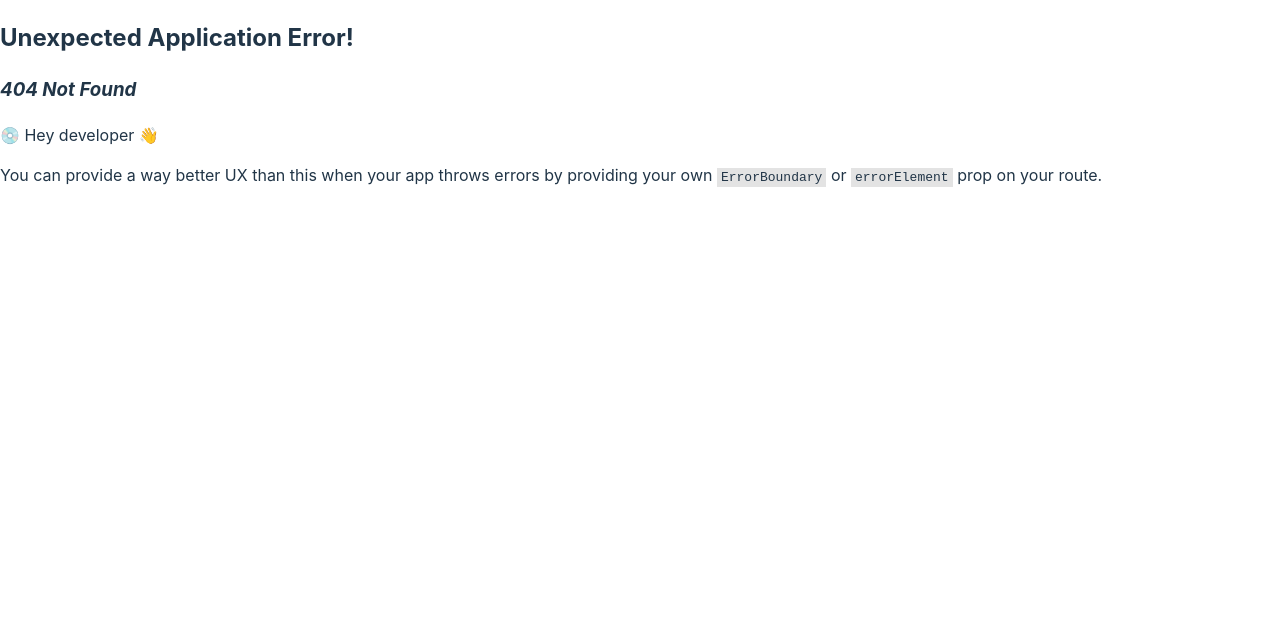
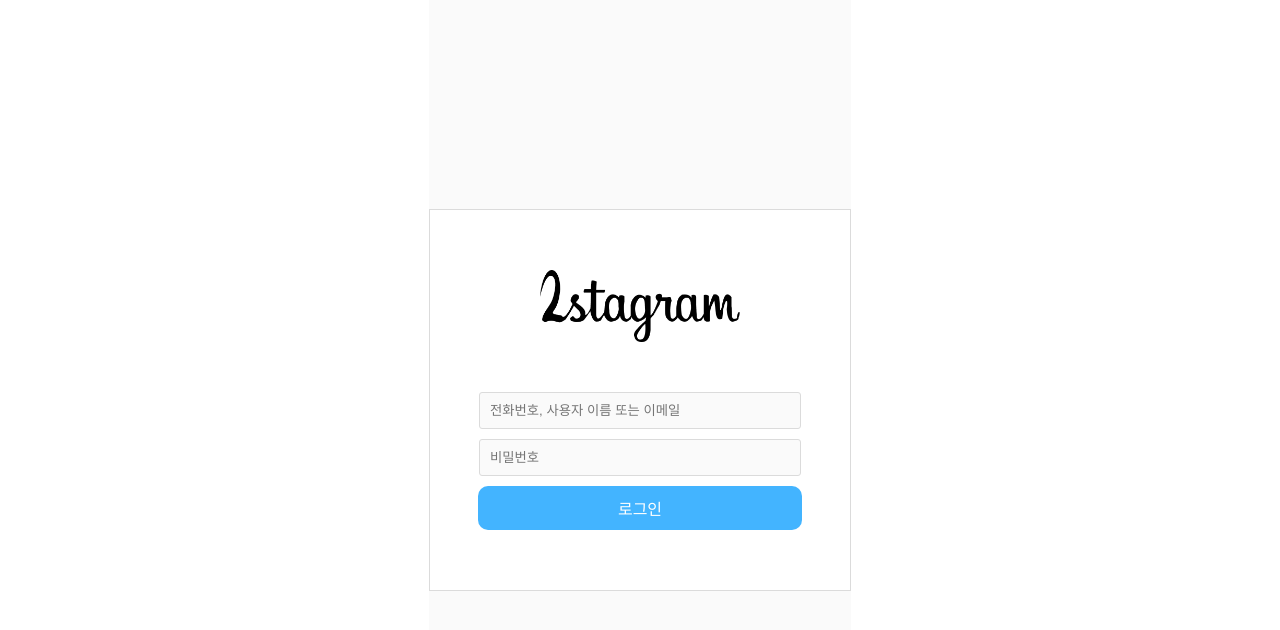
Before and after one commit to hh99-clone-team2/2stargram_FE, a React (Vite) app: page /login in a window 1280 px wide. Before the commit this address had no page. Shown: the top 630 px of the page. Built offline with nearby package versions, Linux system fonts and the light colour scheme.

Commit message:
index on feature/loginSigup: dc1d1a6 globlStyles

```diff
--- /dev/null
+++ b/src/components/loginSigup/LoginSignup.tsx
@@ -0,0 +1,91 @@
+import React, { ChangeEvent, FormEvent, useState } from "react";
+import styled from "styled-components";
+import logo from "../../assets/logo.png";
+
+// 스타일이 적용된 컴포넌트 정의
+const LoginWrapper = styled.div`
+  display: flex;
+  flex-direction: column;
+  align-items: center;
+  justify-content: center;
+  height: 100vh;
+  background-color: #fafafa;
+  gap: 10px;
+`;
+
+const LoginForm = styled.form`
+  display: flex;
+  flex-direction: column;
+  align-items: center;
+  width: 300px;
+  background: #fff;
+  padding: 60px;
+  border: 1px solid #dbdbdb;
+`;
+
+const Input = styled.input`
+  margin-bottom: 10px;
+  padding: 10px;
+  background: #fafafa;
+  border: 1px solid #dbdbdb;
+  border-radius: 3px;
+  width: 100%;
+`;
+
+const Button = styled.button`
+  padding: 10px;
+  background: #43b4ff;
+  color: white;
+  border: none;
+  border-radius: 10px;
+  cursor: pointer;
+  width: 108%; /* 수정된 부분 */
+`;
+
+const Img = styled.img`
+  width: 200px;
+  margin-bottom: 50px;
+`;
+
+
+const LoginSignup = () => {
+
+  const [input, setInput] = useState({ username: "", password: "" });
+
+
+  const handleSubmit = (e: FormEvent<HTMLFormElement>) => {
+    e.preventDefault();
+  };
+
+
+  const handleInputChange = (e: ChangeEvent<HTMLInputElement>) => {
+    const { name, value } = e.target;
+    setInput((prevInput) => ({
+      ...prevInput,
+      [name]: value,
+    }));
+  };
+
+  return (
+    <LoginWrapper>
+      <LoginForm onSubmit={handleSubmit}>
+        <Img src={logo} alt="로고 이미지" />
+        <Input
+          type="text"
+          name="username"
+          placeholder="전화번호, 사용자 이름 또는 이메일"
+          onChange={handleInputChange}
+        />
+        <Input
+          type="password"
+          name="password"
+          placeholder="비밀번호"
+          onChange={handleInputChange}
+        />
+        <Button type="submit">로그인</Button>
+      </LoginForm>
+    </LoginWrapper>
+  );
+};
+
+export default LoginSignup;
--- a/src/pages/LoginSignUp.tsx
+++ b/src/pages/LoginSignUp.tsx
@@ -0,0 +1,12 @@
+import React from 'react'
+import LoginSignup from '../components/loginSigup/LoginSignup'
+
+function LoginSignUp() {
+  return (
+    <div>
+      <LoginSignup/>
+    </div>
+  )
+}
+
+export default LoginSignUp
--- a/src/router/router.tsx
+++ b/src/router/router.tsx
@@ -2,6 +2,7 @@ import React from "react";
 import { createBrowserRouter } from "react-router-dom";
 import App from "../App";
 import Main from "../pages/Main";
+import LoginSignUp from '../pages/LoginSignUp';
 
 export const router = createBrowserRouter([
   {
@@ -12,6 +13,10 @@ export const router = createBrowserRouter([
         index: true,
         element: <Main />,
       },
+      {
+        path: "login",
+        element: <LoginSignUp />,
+      },
     ],
   },
 ]);
```
Also changed, not shown: src/utils/cookieUtils.ts (added, +15 -0 lines), src/assets/logo.png (added).
